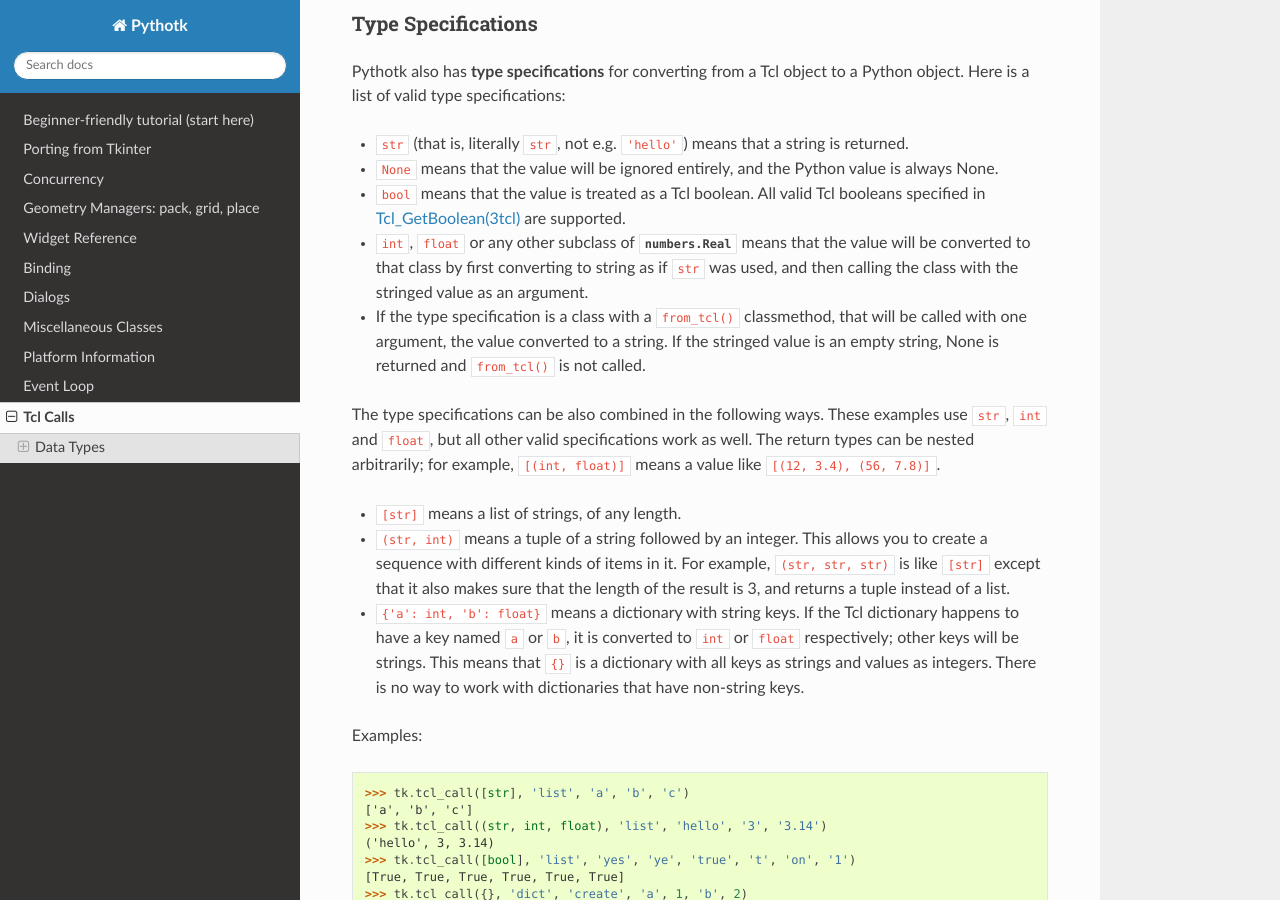
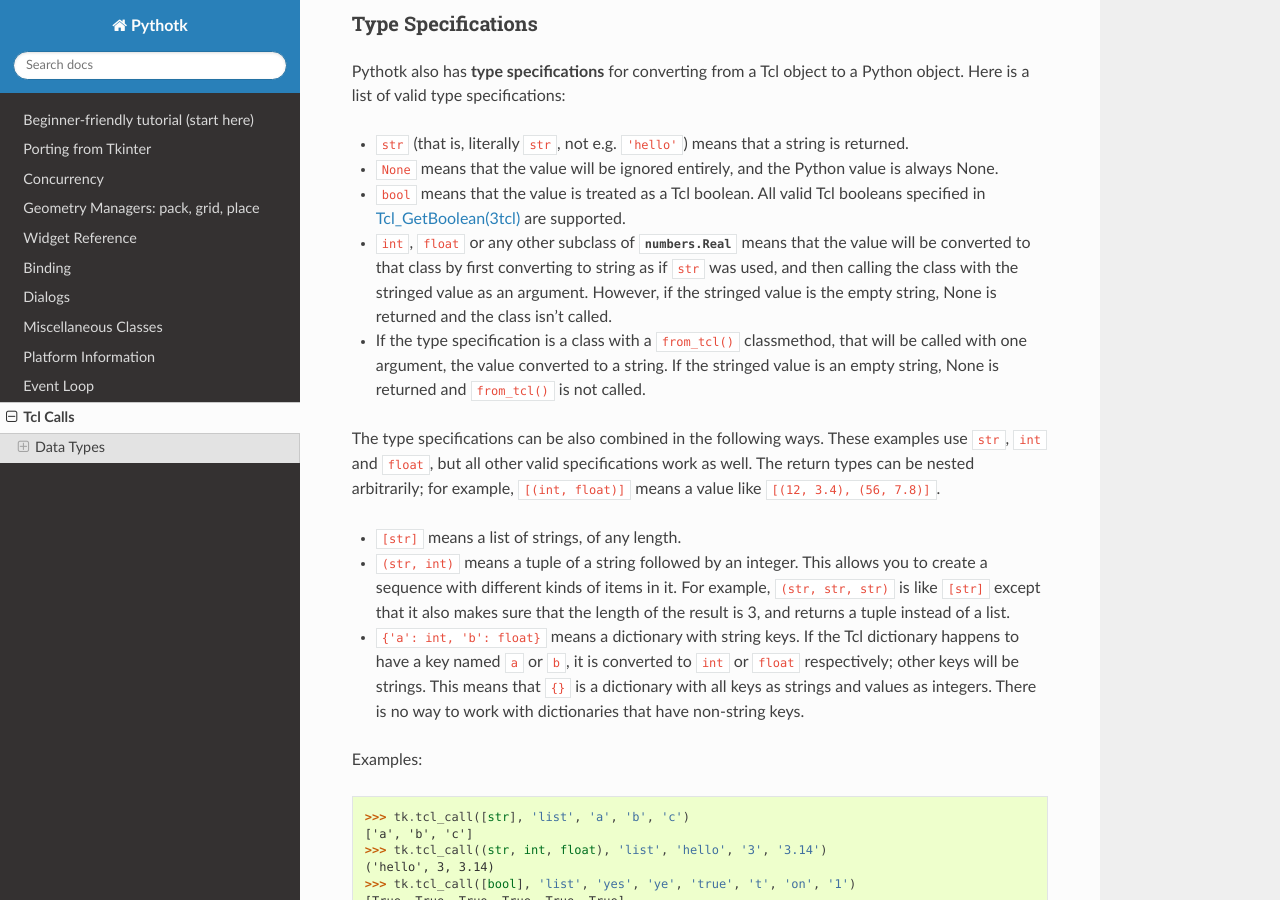
Before and after one commit to Akuli/teek, a Sphinx documentation site: the page built from docs/tcl-calls.rst, in a window 1280 px wide and 900 px high, scrolled down 1601 px. Built offline with Sphinx 7.4.7 and the Read the Docs theme 2.0.0, drawn with Linux system fonts in a browser that asks for light colours.

Commit message:
allow None for numbers
this seems to be necessary for pack_info

```diff
--- a/docs/tcl-calls.rst
+++ b/docs/tcl-calls.rst
@@ -81,7 +81,8 @@ Python object. Here is a list of valid type specifications:
 * ``int``, ``float`` or any other subclass of :class:`numbers.Real` means that
   the value will be converted to that class by first converting to string as if
   ``str`` was used, and then calling the class with the stringed value as an
-  argument.
+  argument. However, if the stringed value is the empty string, None is
+  returned and the class isn't called.
 * If the type specification is a class with a ``from_tcl()`` classmethod, that
   will be called with one argument, the value converted to a string. If the
   stringed value is an empty string, None is returned and ``from_tcl()`` is not
```
Also changed, not shown: 1 other file.
